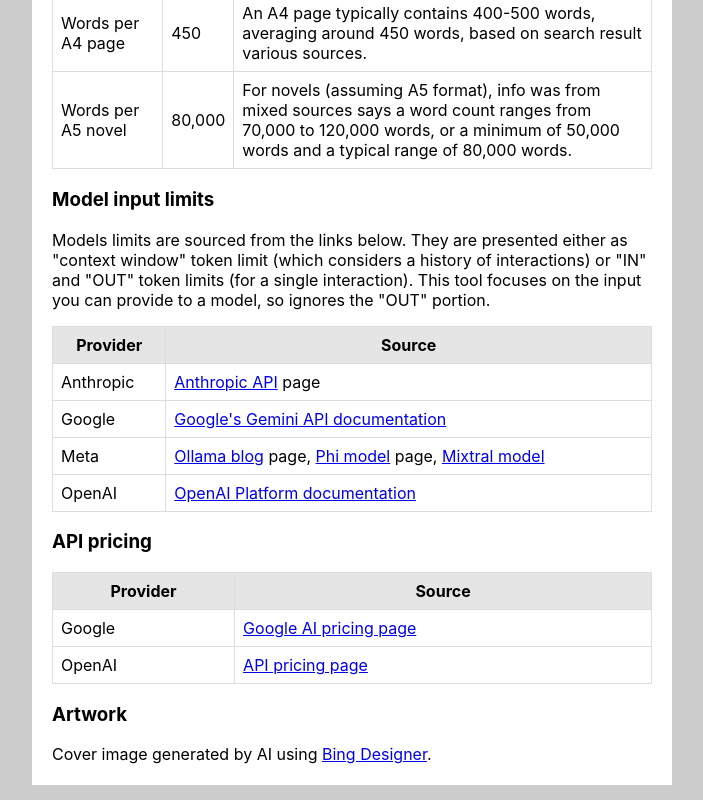
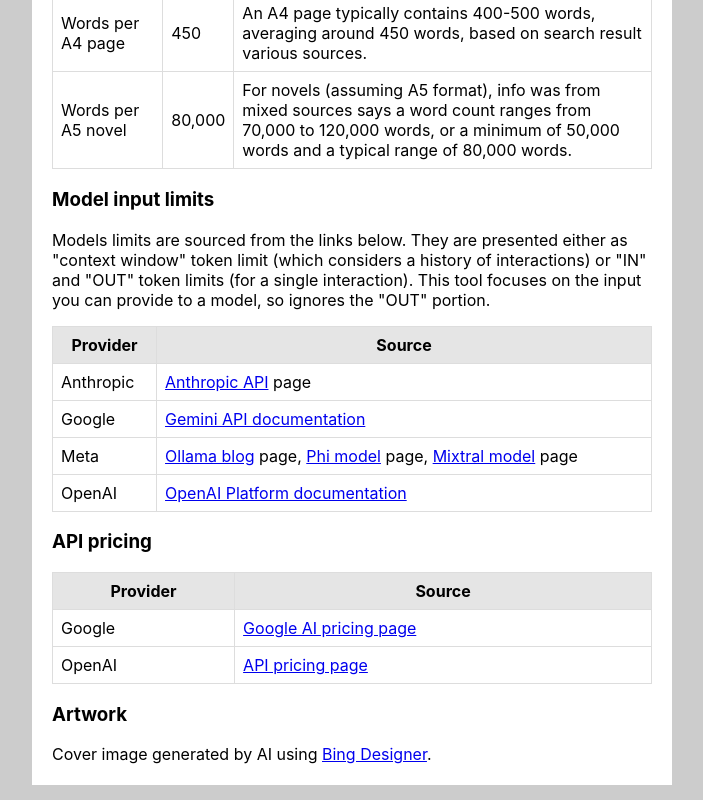
Before and after one commit to MichaelCurrin/token-translator, a React (Create React App) app: page / in a window 1280 px wide. Shown: the part 2739-3539 px from the top of the page, without its empty margins (288-991 px from the left). Built offline with nearby package versions, Linux system fonts and the light colour scheme.

Commit message:
update src/components/Notes/index.jsx

```diff
--- a/src/components/Notes/index.jsx
+++ b/src/components/Notes/index.jsx
@@ -79,7 +79,7 @@ const TABLE_DATA_PROVIDERS = {
       provider: 'Google',
       source: (
         <a href="https://ai.google.dev/gemini-api/docs/models/gemini">
-          Google's Gemini API documentation
+          Gemini API documentation
         </a>
       ),
     },
@@ -89,7 +89,7 @@ const TABLE_DATA_PROVIDERS = {
         <>
           <a href="https://ollama.com/blog/llama3">Ollama blog</a> page,{' '}
           <a href="https://ollama.com/library/phi3">Phi model</a> page,{' '}
-          <a href="https://ollama.com/library/mixtral">Mixtral model</a>{' '}
+          <a href="https://ollama.com/library/mixtral">Mixtral model</a>{' '}page
         </>
       ),
     },
```
